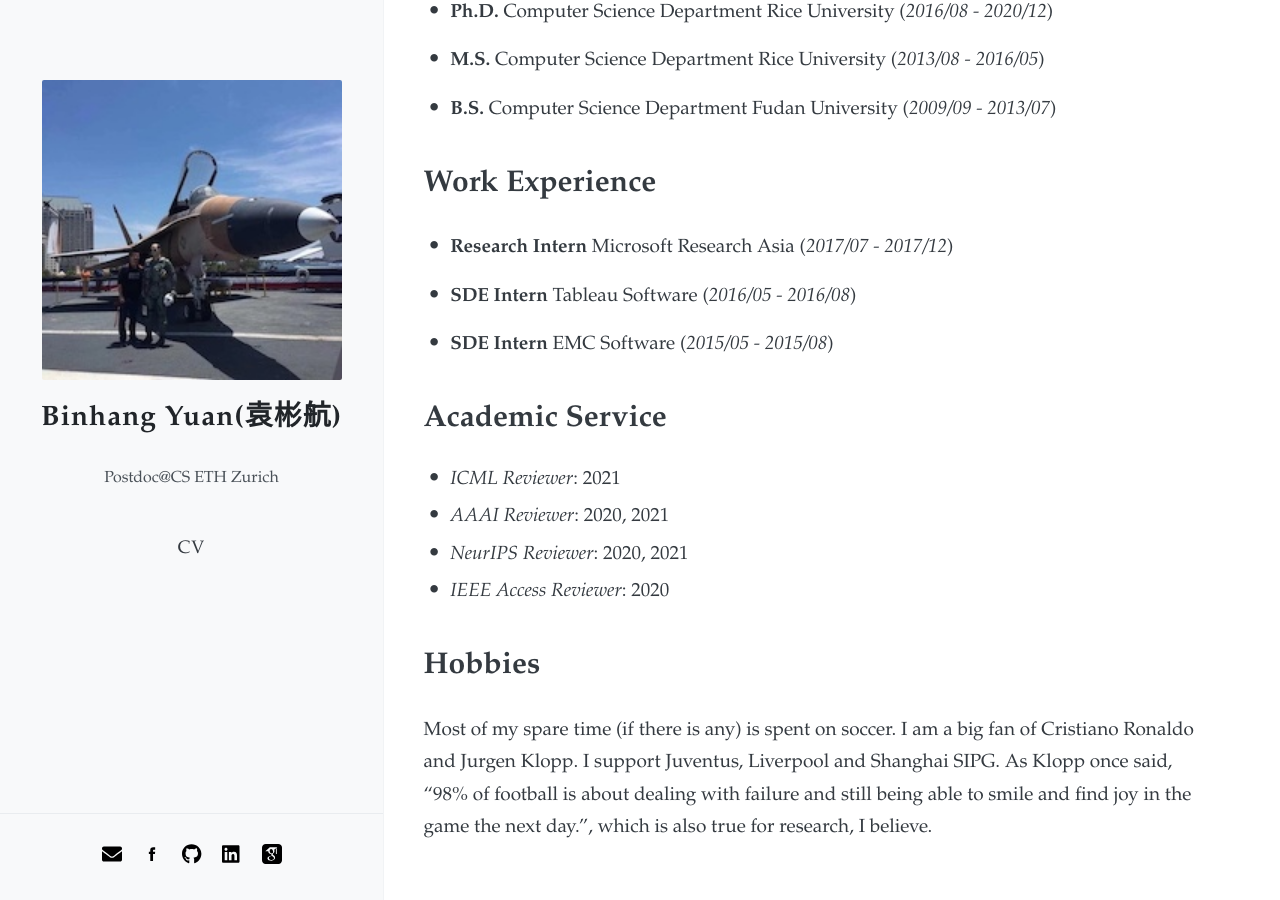
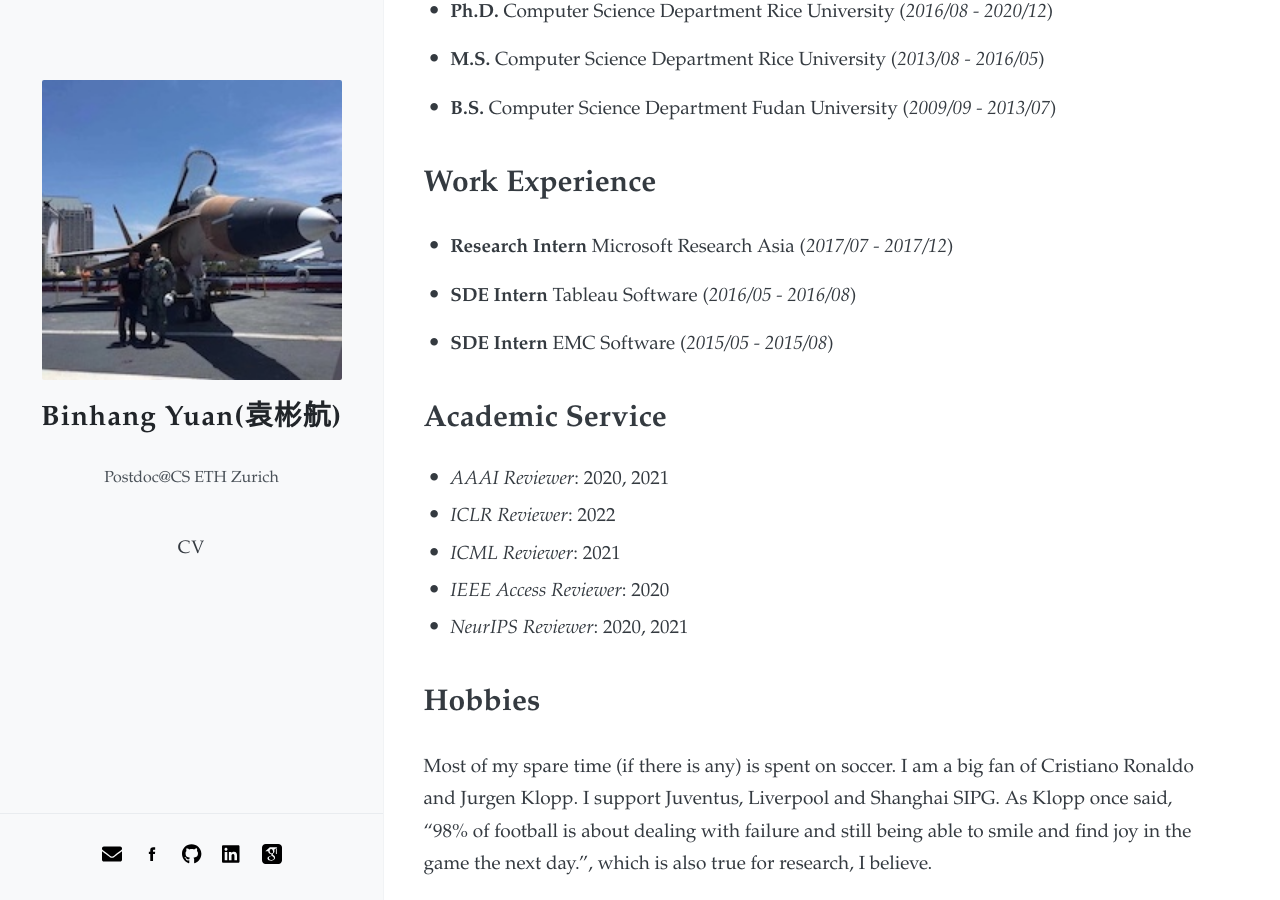
Before and after one commit to BinhangYuan/site, a Jekyll site: the page built from index.md, in a window 1280 px wide and 900 px high, scrolled down 3081 px. Built offline with Jekyll 4.4.1, drawn with Linux system fonts in a browser that asks for light colours; nearby versions of some CDN libraries; before the commit the page ends 3944 px from its top, so only the background shows below that.

Commit message:
Update index.md

```diff
--- a/index.md
+++ b/index.md
@@ -80,10 +80,13 @@ On the other hand, I am also interested in building data mining/machine learning
 
 # Academic Service
 
+
+- *AAAI Reviewer*: 2020, 2021
+- *ICLR Reviewer*: 2022
 - *ICML Reviewer*: 2021
-- *AAAI Reviewer*: 2020, 2021
+- *IEEE Access Reviewer*: 2020
 - *NeurIPS Reviewer*: 2020, 2021
-- *IEEE Access Reviewer*: 2020
+
 
 # Hobbies
 
```
